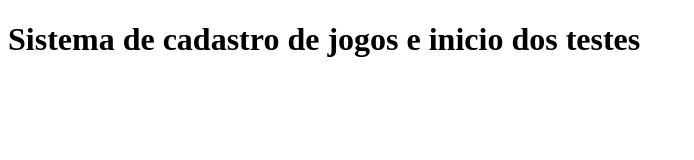
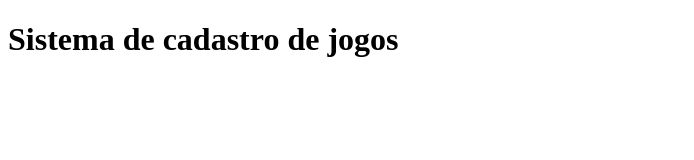
Before and after one commit to marcellifaria/repositorio-teste, a plain HTML site: page index.html in a window 1280 px wide. Shown: the whole page, without its empty margins (0-694 px from the left). Drawn offline with Linux system fonts and the light colour scheme.

Commit message:
adicionando um console log

```diff
--- a/app.js
+++ b/app.js
@@ -1 +1,4 @@
-console.log("rodando o sistema de gerenciamento de jogos)
+console.log("rodando o sistema de gerenciamento de jogos");
+console.log("aplicação está se conectando ao banco de dados");
+
+console.log("Enviando para o Github")
--- a/index.html
+++ b/index.html
@@ -7,8 +7,7 @@
     <title>meus jogos</title>
 </head>
 <body>
-    <h1>Sistema de cadastro de jogos e inicio dos testes</h1>
-    <script src="app.js"></script>
-
+    <h1>Sistema de cadastro de jogos</h1>
+    <script src="app.js"> </script>
 </body>
 </html>
```
